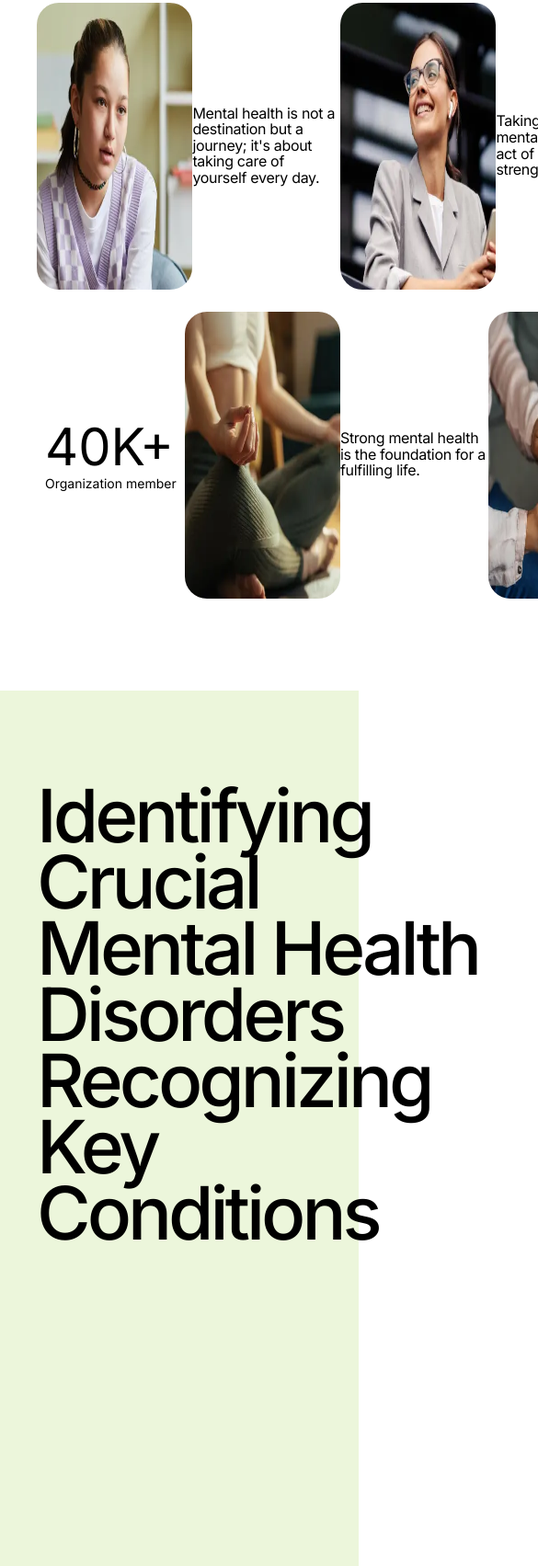
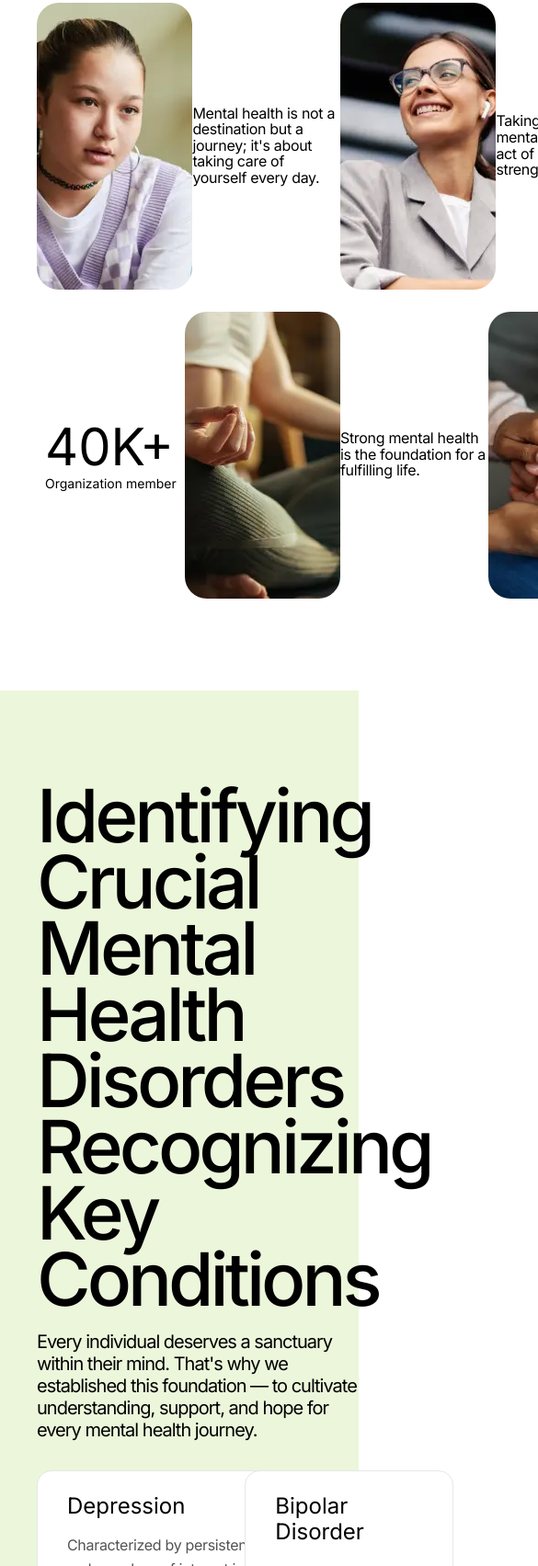
Before and after one commit to M-Panz/The-Health-Foundation, a website: page index.html in a window 390 px wide. Shown: the part 2786-4489 px from the top of the page at 92% size, 585 px wide, since content can reach past the window. Drawn offline with Linux system fonts and the light colour scheme.

Commit message:
update responsive xl

```diff
--- a/index.html
+++ b/index.html
@@ -59,13 +59,13 @@
     <section id="3" class="grid gap-y-6 py-[100px] px-10 4xl:px-40 4xl:max-w-screen-4xl 4xl:mx-auto">
         <div class="flex justify-between items-center">
             <div>
-                <img src="files/img/foto1_s3.webp" alt="foto1_s3" class="w-[348px] h-[312px] border rounded-3xl border-hidden">
+                <img src="files/img/foto1_s3.webp" alt="foto1_s3" class="w-[348px] h-[312px] object-cover border rounded-3xl border-hidden">
             </div>
             <div class="grid place-content-center w-[330px] h-full">
                 <p class="text-base leading-[110%] -tracking-[0.02rem] max-w-[168px]">Mental health is not a destination but a journey; it's about taking care of yourself every day.</p>
             </div>
             <div>
-                <img src="files/img/foto2_s3.webp" alt="foto2_s3" class="w-[348px] h-[312px] border rounded-3xl border-hidden">
+                <img src="files/img/foto2_s3.webp" alt="foto2_s3" class="w-[348px] h-[312px] object-cover border rounded-3xl border-hidden">
             </div>
             <div class="grid place-content-center w-[330px] h-full">
                 <p class="text-base leading-[110%] -tracking-[0.02rem] max-w-[168px]">Taking care of your mental health is an act of self-love and strength.</p>
@@ -77,21 +77,21 @@
                 <p class="text-sm leading-[110%] max-w-[143px]">Organization member</p>
             </div>
             <div>
-                <img src="files/img/foto3_s3.webp" alt="foto3_s3" class="w-[348px] h-[312px] border rounded-3xl border-hidden">
+                <img src="files/img/foto3_s3.webp" alt="foto3_s3" class="w-[348px] h-[312px] object-cover border rounded-3xl border-hidden">
             </div>
             <div class="grid place-content-center w-[330px] h-full">
                 <p class="text-base leading-[110%] -tracking-[0.02rem] max-w-[168px]">Strong mental health is the foundation for a fulfilling life.</p>
             </div>
             <div>
-                <img src="files/img/foto4_s3.webp" alt="foto4_s3" class="w-[348px] h-[312px] border rounded-3xl border-hidden">
+                <img src="files/img/foto4_s3.webp" alt="foto4_s3" class="w-[348px] h-[312px] object-cover border rounded-3xl border-hidden">
             </div>
         </div>
     </section>
 
-    <section id="4" class="flex justify-between px-10 py-[100px] gap-x-[24px] bg-[#ECF6DB] 4xl:max-w-screen-4xl 4xl:mx-auto">
-        <div class="grid flex-none gap-y-[110px]">
-            <h1 class="text-[80px] font-medium leading-[90%] -tracking-[0.25rem] max-w-[488px]">Identifying Crucial Mental Health Disorders Recognizing Key Conditions</h1>
-            <p class="text-xl leading-[120%] -tracking-[0.0625rem] max-w-[358px] ml-[180px]">Every individual deserves a sanctuary within their mind. That's why we established this foundation — to cultivate understanding, support, and hope for every mental health journey.</p>
+    <section id="4" class="grid xl:flex xl:justify-between px-10 py-[100px] gap-y-8 gap-x-[24px] bg-[#ECF6DB] 4xl:max-w-screen-4xl 4xl:mx-auto">
+        <div class="grid flex-none gap-y-5 xl:gap-y-[110px]">
+            <h1 class="text-[80px] font-medium leading-[90%] -tracking-[0.25rem] max-w-[1000px] xl:max-w-[488px]">Identifying Crucial Mental Health Disorders Recognizing Key Conditions</h1>
+            <p class="text-xl leading-[120%] -tracking-[0.0625rem] max-w-[358px] xl:ml-[180px]">Every individual deserves a sanctuary within their mind. That's why we established this foundation — to cultivate understanding, support, and hope for every mental health journey.</p>
         </div>
         <div class="grid grid-cols-2 2xl:grid-cols-3 flex-none gap-x-6 gap-y-6">
             <div class="grid items-start content-start gap-y-6 ">
@@ -193,7 +193,7 @@
             <img src="files/img/foto1_s6.webp" alt="foto1_s6" class="w-full h-full">
         </div>
         <div>
-            <div class="grid grid-cols-3 py-20 gap-y-16 gap-x-[60px]">
+            <div class="grid grid-cols-2 xl:grid-cols-3 py-20 gap-y-16 gap-x-[60px]">
                 <a href="/" class="flex justify-between">
                     <p class="text-xl underline leading-[180%] -tracking-[0.025rem] max-w-[342px]">Understanding the Impact of Exercise on Mental Well-being</p>
                     <div>
```
Also changed, not shown: files/css/tailwind.css.
